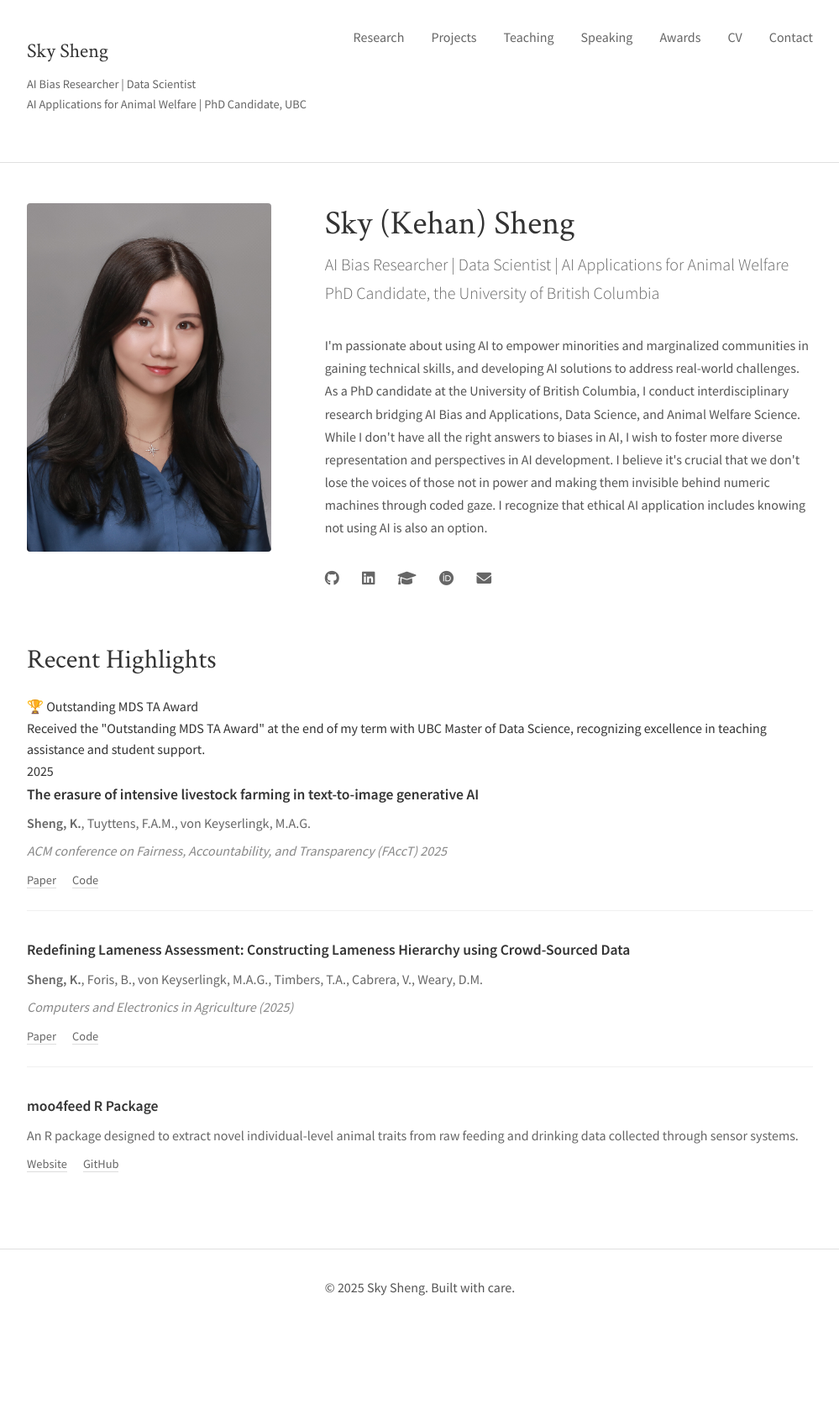
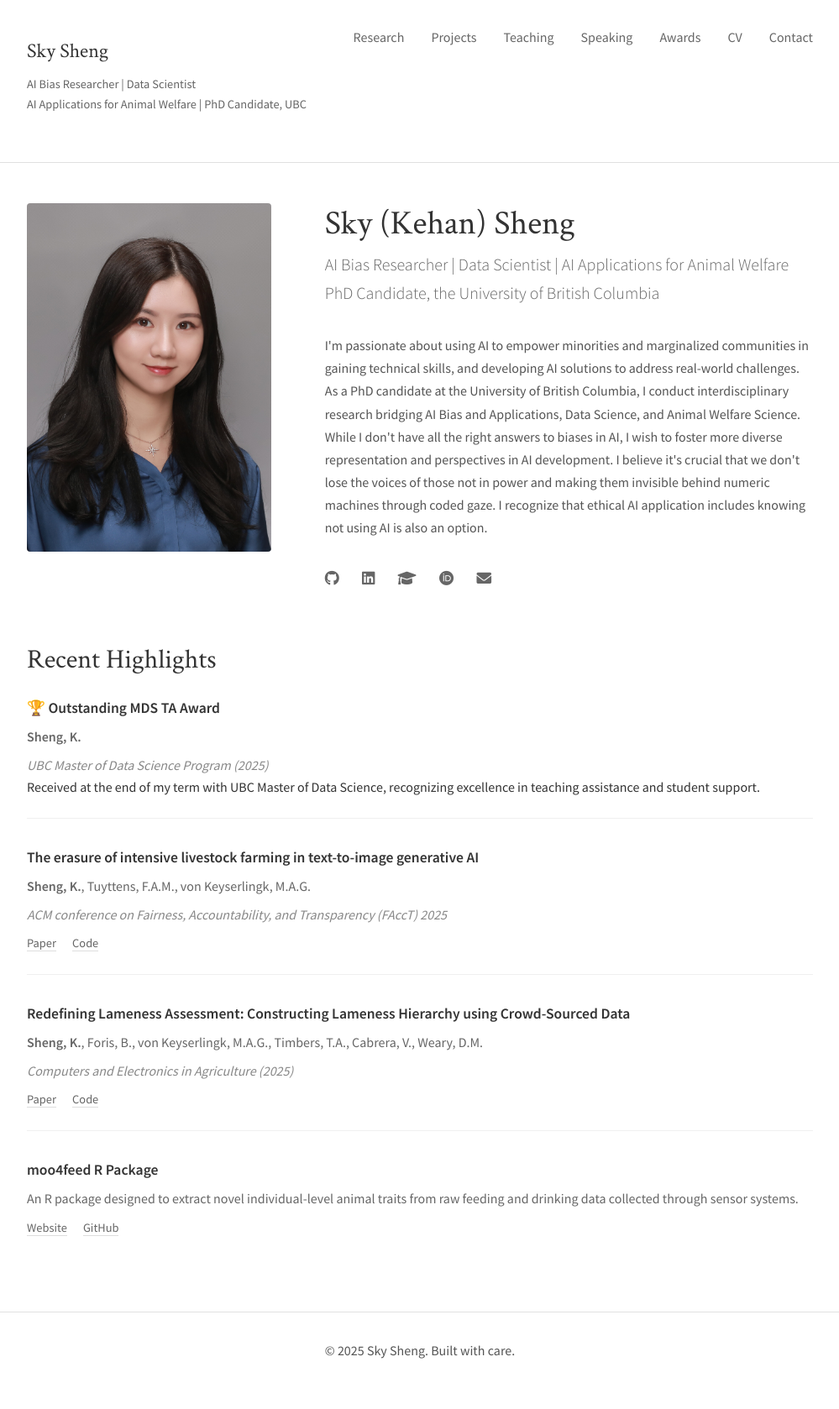
Before and after one commit to skysheng7/skysheng7.github.io, a Jekyll site: the page built from index.html, in a window 1280 px wide. Shown: the whole page at 84% size, without its empty margins (140-1139 px from the left). Built offline with Jekyll 4.4.1, drawn with Linux system fonts in a browser that asks for light colours; before the commit the page ends 1603 px from its top, so only the background shows below that.

Commit message:
fix format

```diff
--- a/awards.html
+++ b/awards.html
@@ -105,7 +105,6 @@ title: Awards & Funding
 
   <div class="award-item">
     <div class="award-title">Outstanding MDS TA Award 🏆</div>
-    <div class="award-description">Received at the end of my term with UBC Master of Data Science, recognizing excellence in teaching assistance and student support.</div>
   </div>
 
   <div class="award-item">
--- a/index.html
+++ b/index.html
@@ -31,10 +31,11 @@ description: "Sky Sheng - PhD Candidate at UBC specializing in AI bias and Appli
 <section class="recent-highlights">
     <h2>Recent Highlights</h2>
 
-    <div class="news-item">
-        <div class="news-title">🏆 Outstanding MDS TA Award</div>
-        <div class="news-description">Received the "Outstanding MDS TA Award" at the end of my term with UBC Master of Data Science, recognizing excellence in teaching assistance and student support.</div>
-        <div class="news-date">2025</div>
+    <div class="publication-item">
+        <div class="publication-title">🏆 Outstanding MDS TA Award</div>
+        <div class="publication-authors"><strong>Sheng, K.</strong></div>
+        <div class="publication-venue">UBC Master of Data Science Program (2025)</div>
+        <div class="publication-description">Received at the end of my term with UBC Master of Data Science, recognizing excellence in teaching assistance and student support.</div>
     </div>
 
     <div class="publication-item">
```
